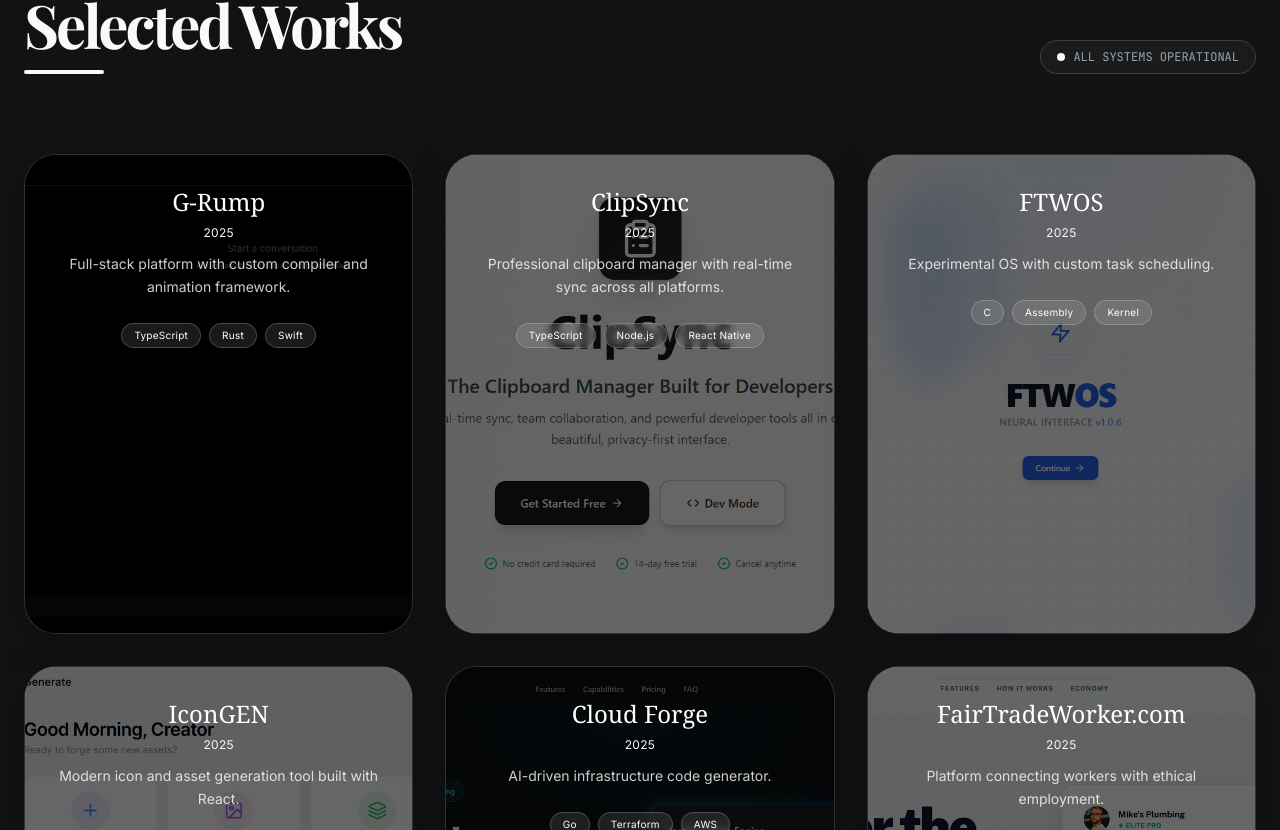
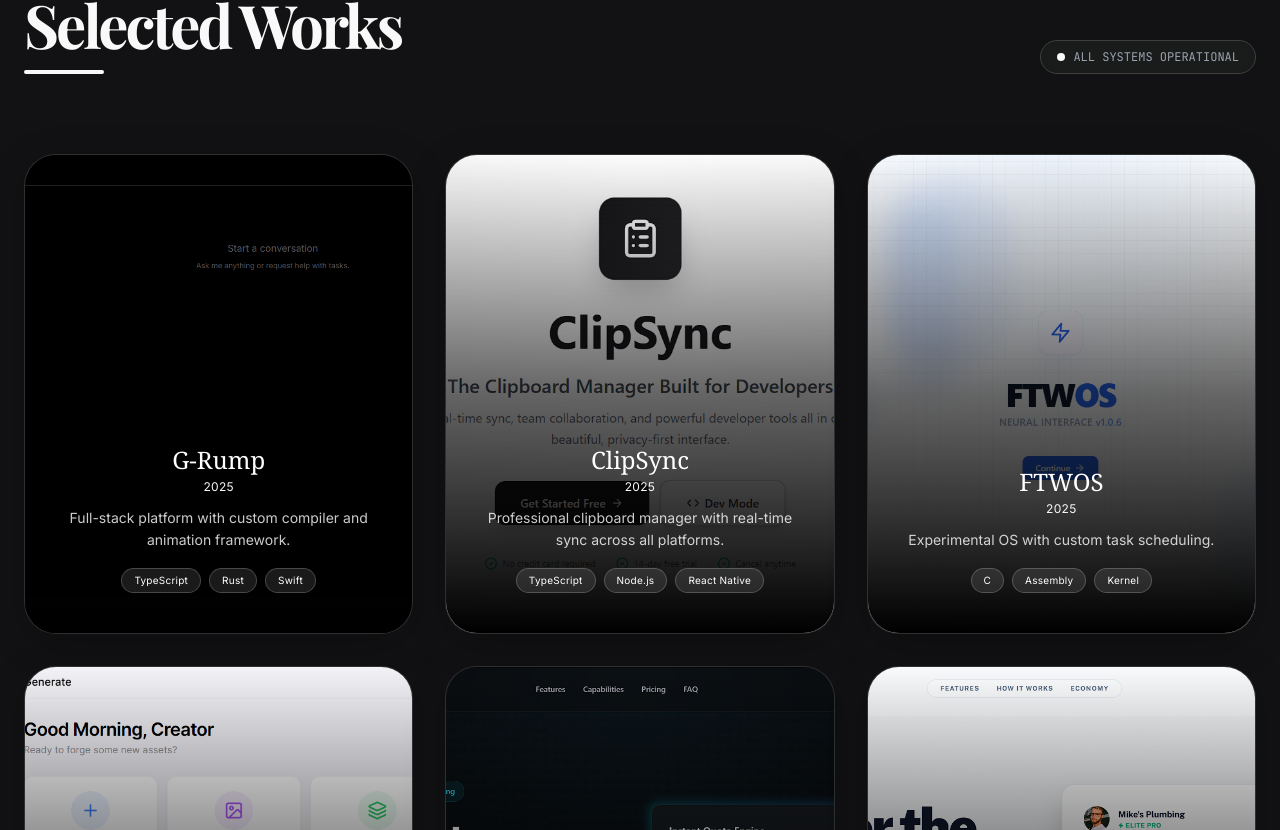
Before and after one commit to Aphrodine-wq/WaltBurge.com, a React (Vite) app: page / in a window 1280 px wide. Shown: the part 3350-4180 px from the top of the page. Built offline with nearby package versions, Linux system fonts and the light colour scheme; no server answers; a web font is replaced by a local one.

Commit message:
Fix project card layout: move content to bottom

```diff
--- a/components/Projects.tsx
+++ b/components/Projects.tsx
@@ -421,22 +421,20 @@ export const Projects: React.FC<ProjectsProps> = React.memo(({ onProjectClick, a
               {/* Full Picture Background */}
               <div className="absolute inset-0 w-full h-full overflow-hidden">
                 <ProjectCardImage project={project} />
-                {/* Uniform dark overlay for centered text readability */}
-                <div className="absolute inset-0 bg-black/60 group-hover/card:bg-black/70 transition-all duration-500" />
+                {/* Gradient overlay for bottom text readability */}
+                <div className="absolute inset-0 bg-gradient-to-t from-black via-black/60 to-transparent group-hover/card:from-black/90 group-hover/card:via-black/50 transition-all duration-500" />
               </div>
 
-              {/* Content Panel - Overlaid on image, CENTERED */}
-              <div className="absolute inset-0 p-8 flex flex-col justify-center items-center relative z-10 text-center">
-                <div className="flex flex-col items-center mb-3">
-                  <h3 className="text-2xl font-serif text-white leading-tight text-center">
-                    {project.title}
-                  </h3>
-                  <span className="text-brand-accent text-xs font-sans tracking-wide mt-2">
-                    {project.year}
-                  </span>
-                </div>
+              {/* Content Panel - Overlaid on image, AT BOTTOM */}
+              <div className="absolute inset-0 p-8 pb-10 flex flex-col justify-end items-center z-10 text-center">
+                <h3 className="text-2xl font-serif text-white leading-tight text-center mb-1">
+                  {project.title}
+                </h3>
+                <span className="text-brand-accent text-xs font-sans tracking-wide mb-3">
+                  {project.year}
+                </span>
 
-                <p className="text-white/80 text-sm leading-relaxed font-sans mb-6 line-clamp-2 max-w-xs text-center">
+                <p className="text-white/80 text-sm leading-relaxed font-sans mb-4 line-clamp-2 max-w-xs text-center">
                   {project.description}
                 </p>
 
```
